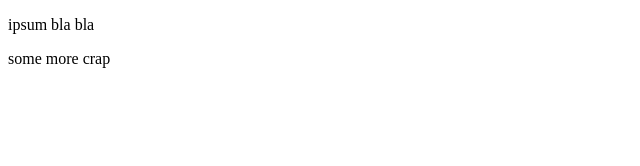
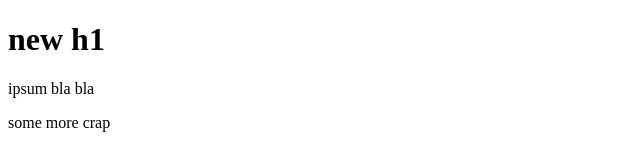
Before and after one commit to nassim1014/git_test, a plain HTML site: page index.html in a window 1280 px wide. Shown: the whole page, without its empty margins (0-640 px from the left). Drawn offline with Linux system fonts and the light colour scheme.

Commit message:
added h1

```diff
--- a/index.html
+++ b/index.html
@@ -5,6 +5,7 @@
         <title>learning Git</title>
     </head>
     <body>
+        <h1>new h1</h1>
         <p>
             ipsum bla bla
         </p>
```
